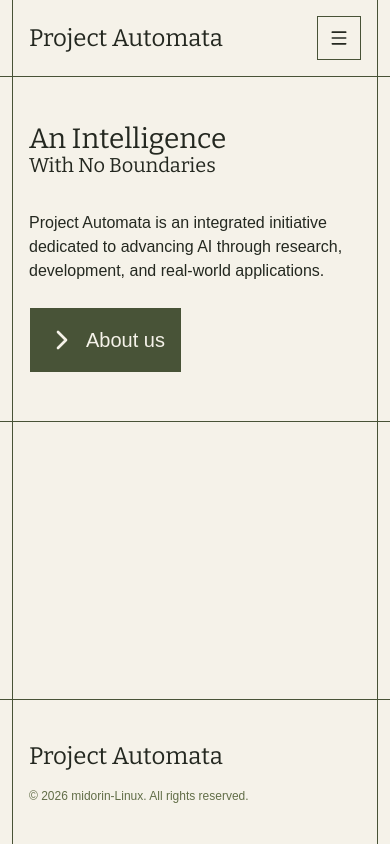
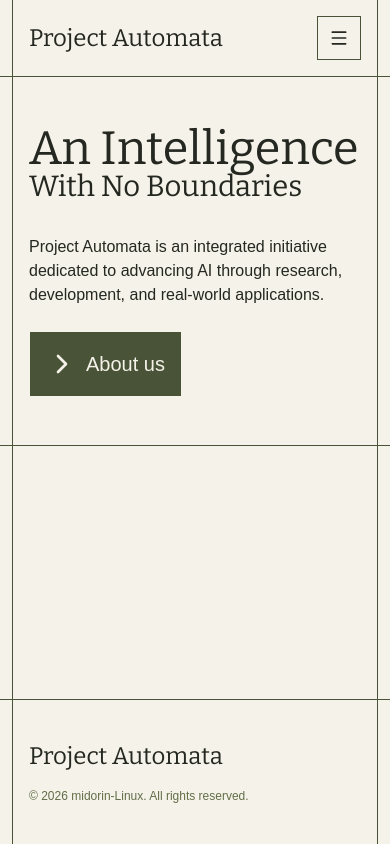
Before and after one commit to midorin-Linux/ProjectAutomata-Web, a React (Vite) app: page / in a window 390 px wide. Built offline with nearby package versions, Linux system fonts and the light colour scheme.

Commit message:
Adjust heading sizes for mobile view

```diff
--- a/src/pages/home.tsx
+++ b/src/pages/home.tsx
@@ -11,11 +11,11 @@ export function Home() {
       <div className="grid w-full max-w-7xl grid-cols-1 gap-6 border-x border-primary md:grid-cols-[3fr_2fr]">
         <div className="min-w-0 px-4 py-12 sm:px-6 md:py-20">
           <h1 className="font-['Bitter',serif]">
-            <span className="text-[clamp(1.75rem,6vw,6rem)] leading-none whitespace-nowrap">
+            <span className="text-[max(1.875rem,12vw)] leading-none whitespace-nowrap md:text-[clamp(1.75rem,6vw,6rem)]">
               An Intelligence
             </span>
             <br />
-            <span className="text-[clamp(1.25rem,3.5vw,3rem)] leading-none whitespace-nowrap">
+            <span className="text-[max(1.375rem,7.5vw)] leading-none whitespace-nowrap md:text-[clamp(1.25rem,3.5vw,3rem)]">
               With No Boundaries
             </span>
           </h1>
```
